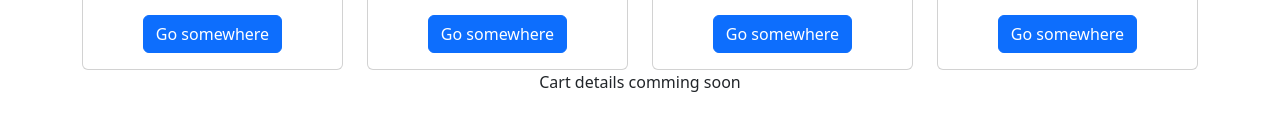
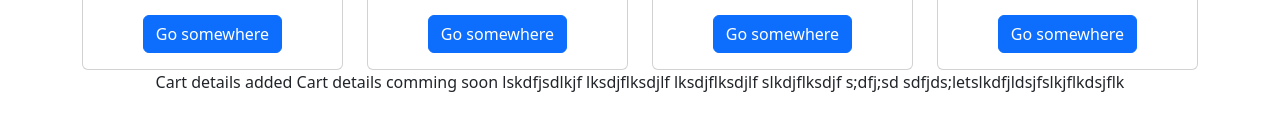
Before and after one commit to SojarShelvane/e-commerce-project, a React (Create React App) app: page / in a window 1280 px wide. Shown: the part 450-580 px from the top of the page. Built offline with nearby package versions, Linux system fonts and the light colour scheme.

Commit message:
cart page UI changesd

```diff
--- a/src/App.js
+++ b/src/App.js
@@ -10,7 +10,12 @@ function App() {
      <Beds/>
      <div>
       <div>
-        Cart details comming soon
+        Cart details added
+        Cart details comming soon lskdfjsdlkjf lksdjflksdjlf lksdjflksdjlf
+        slkdjflksdjf
+        s;dfj;sd
+        sdfjds;letslkdfjldsjf
+        <span>slkjflkdsjflk</span>
       </div>
      </div>
     </div>
```
